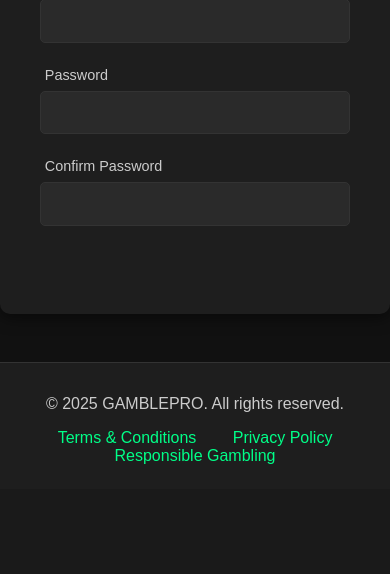
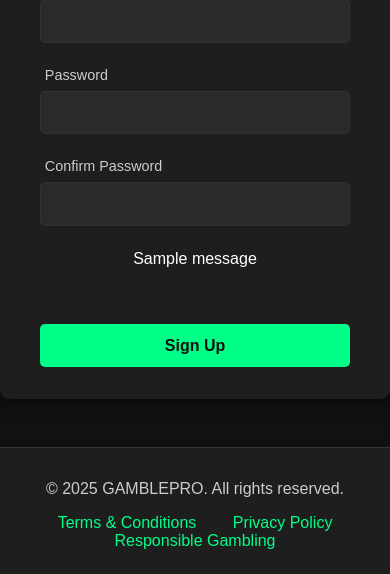
Before and after one commit to CrimsonW23/AgileWebDev3403-BookiesWebsite, a Flask app: template templates/signup.html in a window 390 px wide. Shown: the part 1008-1582 px from the top of the page. Before the commit the page ends 1472 px from the top, so only its background shows below. Run offline with Flask 3, Linux system fonts and the light colour scheme; the template is opened without the code that fills it: values that come from a table or form of the project are taken from there, others are empty; tables that the repository leaves empty hold one stand-in row (values such as "Sample post"); one stand-in notice (Sample message) is shown.

Commit message:
Updated signup form to show error messages for first_name, last_name, email, phone, country, dob, username, password, and confirm_password fields.

```diff
--- a/templates/signup.html
+++ b/templates/signup.html
@@ -1,5 +1,4 @@
 {% extends "base.html" %}
-
 {% block content %}
 <link rel="stylesheet" href="{{ url_for('static', filename='css/global_home.css') }}">
 <body>
@@ -12,50 +11,128 @@
                 <div class="row">
                     <div>
                         {{ form.first_name.label }}
-                        {{ form.first_name(class="form-control") }}
+                        {{ form.first_name(class="form-control", id="first_name") }}
+                        {% if form.first_name.errors %}
+                            <div class="error-message">
+                                {% for error in form.first_name.errors %}
+                                    <span style="color: red;">{{ error }}</span>
+                                {% endfor %}
+                            </div>
+                        {% endif %}
                     </div>
                     <div>
                         {{ form.last_name.label }}
-                        {{ form.last_name(class="form-control") }}
+                        {{ form.last_name(class="form-control", id="last_name") }}
+                        {% if form.last_name.errors %}
+                            <div class="error-message">
+                                {% for error in form.last_name.errors %}
+                                    <span style="color: red;">{{ error }}</span>
+                                {% endfor %}
+                            </div>
+                        {% endif %}
                     </div>
                 </div>
                 <div>
                     {{ form.email.label }}
-                    {{ form.email(class="form-control") }}
+                    {{ form.email(class="form-control", id="email") }}
+                    {% if form.email.errors %}
+                        <div class="error-message">
+                            {% for error in form.email.errors %}
+                                <span style="color: red;">{{ error }}</span>
+                            {% endfor %}
+                        </div>
+                    {% endif %}
                     <p id="email-error" style="color: red; display: none;">Please enter a valid email address.</p>
                 </div>
                 <div>
                     {{ form.phone.label }}
                     {{ form.phone(class="form-control", id="phone") }}
+                    {% if form.phone.errors %}
+                        <div class="error-message">
+                            {% for error in form.phone.errors %}
+                                <span style="color: red;">{{ error }}</span>
+                            {% endfor %}
+                        </div>
+                    {% endif %}
                     <p id="phone-error" style="color: red; display: none;">Phone number must be exactly 10 digits.</p>
                 </div>
                 <div class="row">
                     <div>
                         {{ form.country.label }}
-                        {{ form.country(class="form-control") }}
+                        {{ form.country(class="form-control", id="country") }}
+                        {% if form.country.errors %}
+                            <div class="error-message">
+                                {% for error in form.country.errors %}
+                                    <span style="color: red;">{{ error }}</span>
+                                {% endfor %}
+                            </div>
+                        {% endif %}
                     </div>
                     <div>
                         {{ form.dob.label }}
-                        {{ form.dob(class="form-control", id="dob") }}
+                        {{ form.dob(class="form-control", id="dob", type="date") }}
+                        {% if form.dob.errors %}
+                            <div class="error-message">
+                                {% for error in form.dob.errors %}
+                                    <span style="color: red;">{{ error }}</span>
+                                {% endfor %}
+                            </div>
+                        {% endif %}
+                        <p id="dob-error" style="color: red; display: none;">Date of birth must be in the past.</p>
                     </div>
                 </div>
 
                 <h2>Login Details</h2>
                 <div>
                     {{ form.username.label }}
-                    {{ form.username(class="form-control") }}
+                    {{ form.username(class="form-control", id="username") }}
+                    {% if form.username.errors %}
+                        <div class="error-message">
+                            {% for error in form.username.errors %}
+                                <span style="color: red;">{{ error }}</span>
+                            {% endfor %}
+                        </div>
+                    {% endif %}
                 </div>
                 <div>
                     {{ form.password.label }}
                     {{ form.password(class="form-control", id="password") }}
+                    {% if form.password.errors %}
+                        <div class="error-message">
+                            {% for error in form.password.errors %}
+                                <span style="color: red;">{{ error }}</span>
+                            {% endfor %}
+                        </div>
+                    {% endif %}
                 </div>
                 <div>
                     {{ form.confirm_password.label }}
                     {{ form.confirm_password(class="form-control", id="confirm-password") }}
+                    {% if form.confirm_password.errors %}
+                        <div class="error-message">
+                            {% for error in form.confirm_password.errors %}
+                                <span style="color: red;">{{ error }}</span>
+                            {% endfor %}
+                        </div>
+                    {% endif %}
                 </div>
                 <p id="password-error" style="color: red; display: none;">Passwords do not match!</p>
+
+                <!-- Display flash messages -->
+                {% with messages = get_flashed_messages(with_categories=true) %}
+                    {% if messages %}
+                        <div class="flash-messages">
+                            {% for category, message in messages %}
+                                <div class="alert alert-{{ category }}">
+                                    {{ message }}
+                                </div>
+                            {% endfor %}
+                        </div>
+                    {% endif %}
+                {% endwith %}
+
                 <div class="button-container">
-                    {{ form.submit(class="btn") }}
+                    {{ form.submit_btn(class="btn", id="signup_button") }}
                 </div>
             </form>
         </div>
```
